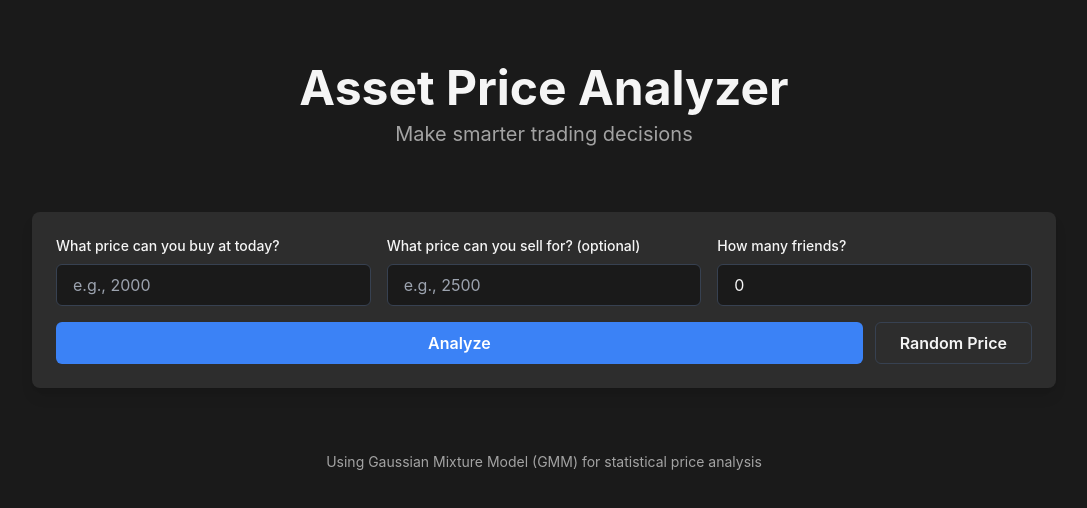
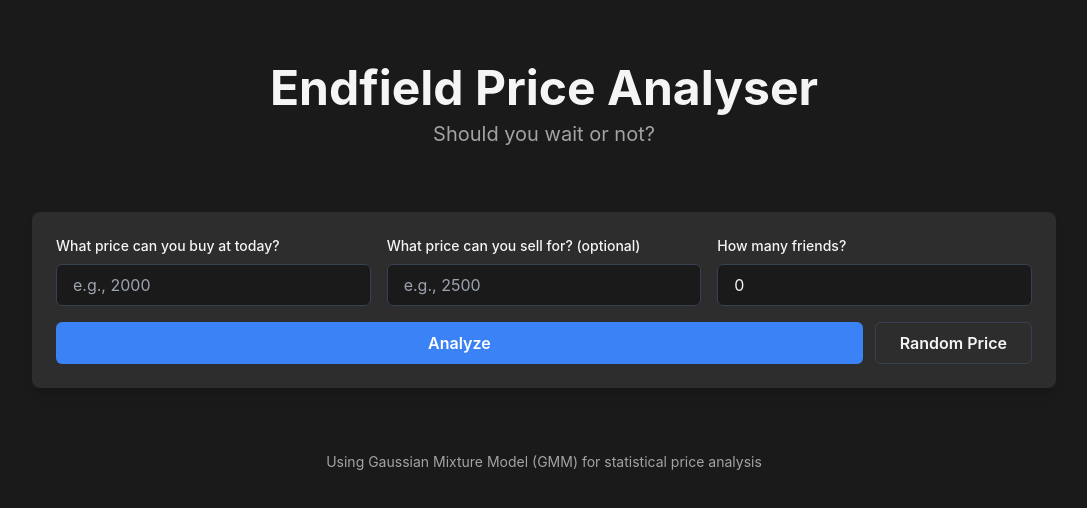
Before and after one commit to alqavii/PriceTool, a Next.js app: page / in a window 1280 px wide. Shown: the top 508 px of the page, without its empty margins (96-1183 px from the left). Built offline with nearby package versions, Linux system fonts and the light colour scheme.

Commit message:
Update page.tsx

```diff
--- a/app/page.tsx
+++ b/app/page.tsx
@@ -53,10 +53,10 @@ export default function Home() {
         {/* Header */}
         <header className="text-center py-8">
           <h1 className="text-4xl sm:text-5xl font-bold mb-2">
-            Asset Price Analyzer
+            Endfield Price Analyser
           </h1>
           <p className="text-xl text-text-secondary">
-            Make smarter trading decisions
+            Should you wait or not?
           </p>
         </header>
 
```
